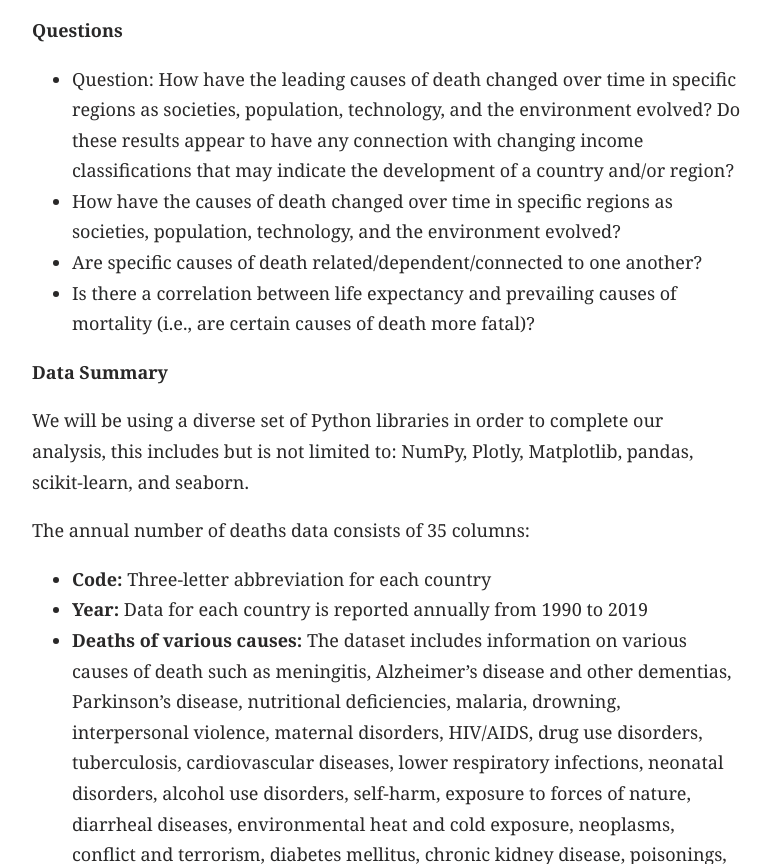
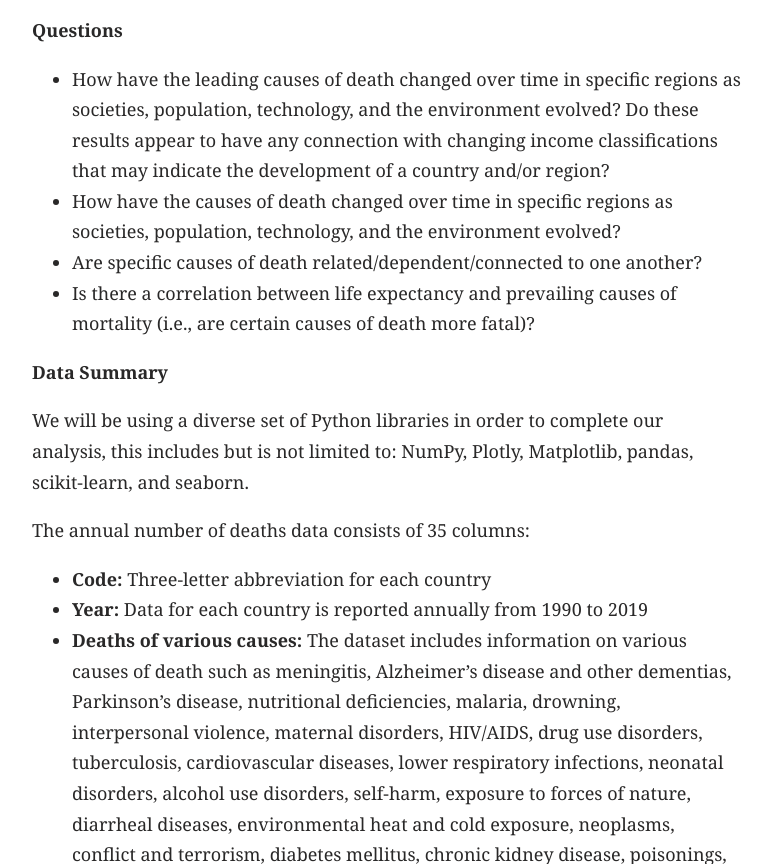
Before and after one commit to sb33ries/DATA303_finalproject, a plain HTML site: page index.html in a window 1280 px wide. Shown: the part 1832-2696 px from the top of the page, without its empty margins (261-1032 px from the left). Drawn offline with Linux system fonts and the light colour scheme.

Commit message:
Update index.html

```diff
--- a/index.html
+++ b/index.html
@@ -161,7 +161,7 @@
 <div class="text-content"id="section2"><b>Questions</b></div>
 <div class="text-content">
     <ul>
-        <li>Question: How have the leading causes of death changed over time in specific regions as societies, population, technology, and the environment evolved? Do these results appear to have any connection with changing income classifications that may indicate the development of a country and/or region? </li>
+        <li>How have the leading causes of death changed over time in specific regions as societies, population, technology, and the environment evolved? Do these results appear to have any connection with changing income classifications that may indicate the development of a country and/or region? </li>
         <li>How have the causes of death changed over time in specific regions as societies, population, technology, and the environment evolved?</li>
         <li>Are specific causes of death related/dependent/connected to one another?</li>
         <li>Is there a correlation between life expectancy and prevailing causes of mortality (i.e., are certain causes of death more fatal)?</li>
```
